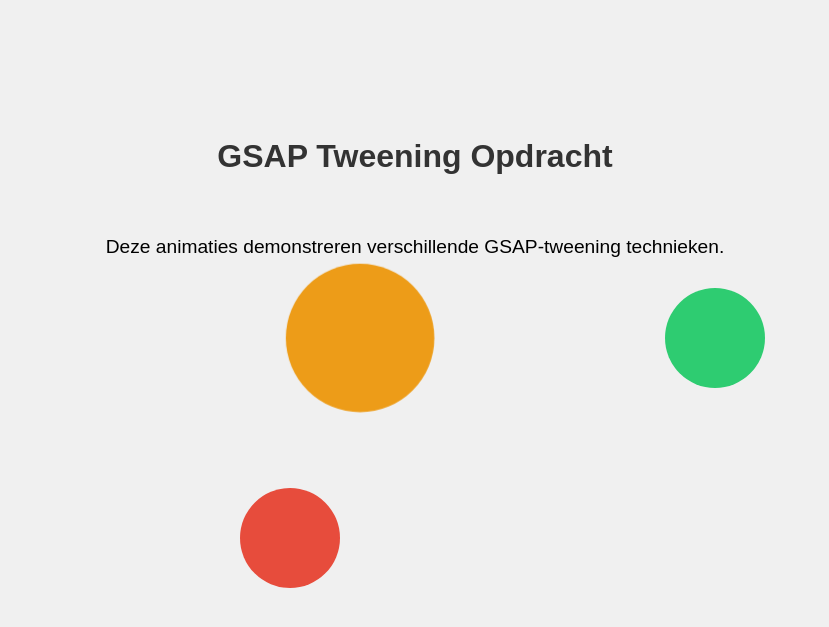
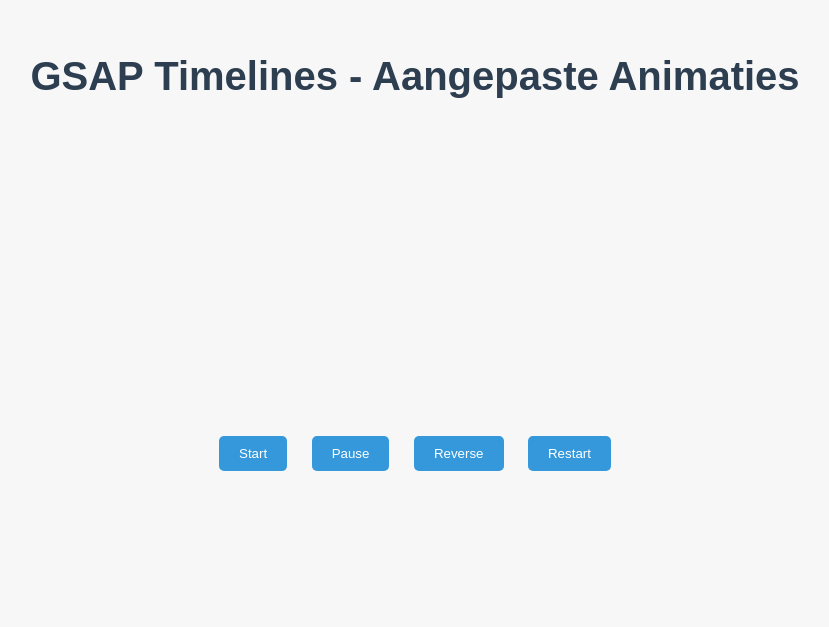
Before and after one commit to quinten501/GsapSchool, a plain HTML site: page index.html in a window 1280 px wide. Shown: the part 141-768 px from the top of the page, without its empty margins (225-1054 px from the left). Drawn offline with nearby package versions, Linux system fonts and the light colour scheme.

Commit message:
Opdracht 3 gemaakt

```diff
--- a/index.html
+++ b/index.html
@@ -3,19 +3,30 @@
 <head>
     <meta charset="UTF-8">
     <meta name="viewport" content="width=device-width, initial-scale=1.0">
-    <title>GSAP Tweening Animaties</title>
+    <title>GSAP Timelines Opdracht - Aangepast</title>
     <link rel="stylesheet" href="style.css">
 </head>
 <body>
     <header>
-        <h1>GSAP Tweening Opdracht</h1>
+        <h1>GSAP Timelines - Aangepaste Animaties</h1>
     </header>
-    <section>
-        <p>Deze animaties demonstreren verschillende GSAP-tweening technieken.</p>
-        <div class="element" id="element1"></div>
-        <div class="element" id="element2"></div>
-        <div class="element" id="element3"></div>
+
+    <section id="animation-area">
+        <div class="circle" id="circle1"></div>
+        <div class="circle" id="circle2"></div>
+        <div class="circle" id="circle3"></div>
+        <div class="circle" id="circle4"></div>
+        <div class="circle" id="circle5"></div>
+        <div class="circle" id="circle6"></div>
     </section>
+
+    <div id="controls">
+        <button id="startBtn">Start</button>
+        <button id="pauseBtn">Pause</button>
+        <button id="reverseBtn">Reverse</button>
+        <button id="restartBtn">Restart</button>
+    </div>
+
     <script src="https://cdnjs.cloudflare.com/ajax/libs/gsap/3.11.5/gsap.min.js"></script>
     <script src="script.js"></script>
 </body>
--- a/script.js
+++ b/script.js
@@ -1,37 +1,69 @@
-gsap.to("#element1", {
-    duration: 2,
-    x: 200,
-    scale: 1.5,
-    backgroundColor: "#f39c12",
-    ease: "expo.out"
-  });
+function animateMain() {
+    let mainTimeline = gsap.timeline({
+        paused: true,
+        defaults: { duration: 1, ease: "power2.inOut" }
+    });
 
-  gsap.from("#element2", {
-    duration: 2,
-    y: -200,
-    ease: "bounce.out"
-  });
+    mainTimeline
+        .add(circleEntry(), "start")
+        .add(circleRotate(), "start+=0.5")
+        .add(circleScale(), "start+=1")
+        .add(circleBounce(), "start+=1.5")
+        .add(circleColorChange(), "start+=2")
+        .add(circleShake(), "start+=2.5");
 
-  gsap.fromTo("#element3",
-    { x: 300, opacity: 0 },
-    { duration: 2, x: 0, opacity: 1, ease: "elastic.out(1, 0.3)" }
-  );
+    return mainTimeline;
+}
 
-  document.querySelectorAll(".element").forEach(element => {
-    element.addEventListener("mouseenter", () => {
-      gsap.to(element, { duration: 0.5, scale: 1.2 });
-    });
-    element.addEventListener("mouseleave", () => {
-      gsap.to(element, { duration: 0.5, scale: 1 });
-    });
-  });
+function circleEntry() {
+    let tl = gsap.timeline();
+    tl.from("#circle1", { x: -200, opacity: 0 });
+    tl.from("#circle2", { x: 200, opacity: 0 }, "-=0.5");
+    tl.from("#circle3", { y: -200, opacity: 0 }, "-=0.5");
+    return tl;
+}
 
-  gsap.to("#element1", {
-    duration: 2,
-    x: 200,
-    scale: 1.5,
-    backgroundColor: "#f39c12",
-    ease: "expo.out",
-    repeat: -1,
-    yoyo: true
-    });
+function circleRotate() {
+    let tl = gsap.timeline();
+    tl.to("#circle1", { rotation: 360 });
+    tl.to("#circle2", { rotation: -360 }, "-=0.5");
+    tl.to("#circle3", { rotation: 360 }, "-=0.5");
+    return tl;
+}
+
+function circleScale() {
+    let tl = gsap.timeline();
+    tl.to("#circle4", { scale: 1.5, opacity: 1 });
+    tl.to("#circle5", { scale: 0.5, opacity: 1 }, "-=0.5");
+    tl.to("#circle6", { scale: 2, opacity: 1 }, "-=0.5");
+    return tl;
+}
+
+function circleBounce() {
+    let tl = gsap.timeline();
+    tl.from("#circle4", { y: -100, ease: "bounce.out" });
+    tl.from("#circle5", { y: -100, ease: "bounce.out" }, "-=0.5");
+    tl.from("#circle6", { y: -100, ease: "bounce.out" }, "-=0.5");
+    return tl;
+}
+
+function circleColorChange() {
+    let tl = gsap.timeline();
+    tl.to("#circle1", { backgroundColor: "#e74c3c" });
+    tl.to("#circle2", { backgroundColor: "#f39c12" }, "-=0.5");
+    tl.to("#circle3", { backgroundColor: "#2ecc71" }, "-=0.5");
+    return tl;
+}
+
+function circleShake() {
+    let tl = gsap.timeline();
+    tl.to(".circle", { x: "+=10", repeat: 5, yoyo: true, duration: 0.1 });
+    return tl;
+}
+
+let mainTimeline = animateMain();
+
+document.getElementById("startBtn").addEventListener("click", () => mainTimeline.play());
+document.getElementById("pauseBtn").addEventListener("click", () => mainTimeline.pause());
+document.getElementById("reverseBtn").addEventListener("click", () => mainTimeline.reverse());
+document.getElementById("restartBtn").addEventListener("click", () => mainTimeline.restart());
--- a/style.css
+++ b/style.css
@@ -1,6 +1,6 @@
 body {
-    font-family: Arial, sans-serif;
-    background-color: #f0f0f0;
+    font-family: 'Arial', sans-serif;
+    background-color: #f7f7f7;
     display: flex;
     flex-direction: column;
     align-items: center;
@@ -11,40 +11,44 @@ body {
 
 header {
     text-align: center;
-    margin-bottom: 20px;
+    margin-bottom: 40px;
 }
 
 h1 {
-    font-size: 2em;
-    color: #333;
+    font-size: 2.5em;
+    color: #2c3e50;
 }
 
-p {
-    font-size: 1.2em;
-    margin-bottom: 20px;
+#animation-area {
+    display: grid;
+    grid-template-columns: repeat(3, 150px);
+    grid-gap: 20px;
+    justify-content: center;
 }
 
-.element {
+.circle {
     width: 100px;
     height: 100px;
+    border-radius: 50%;
     background-color: #3498db;
-    margin: 10px;
-    display: inline-block;
-    border-radius: 50%;
+    opacity: 0;
+    position: relative;
 }
 
-#element1 {
-    background-color: #3498db;
+#controls {
+    margin-top: 30px;
 }
 
-#element2 {
-    background-color: #e74c3c;
-    position: relative;
-    top: 200px;
+button {
+    margin: 20px 10px;
+    padding: 10px 20px;
+    background-color: #3498db;
+    color: white;
+    border: none;
+    border-radius: 5px;
+    cursor: pointer;
 }
 
-#element3 {
-    background-color: #2ecc71;
-    position: relative;
-    left: 300px;
+button:hover {
+    background-color: #2980b9;
 }
```
